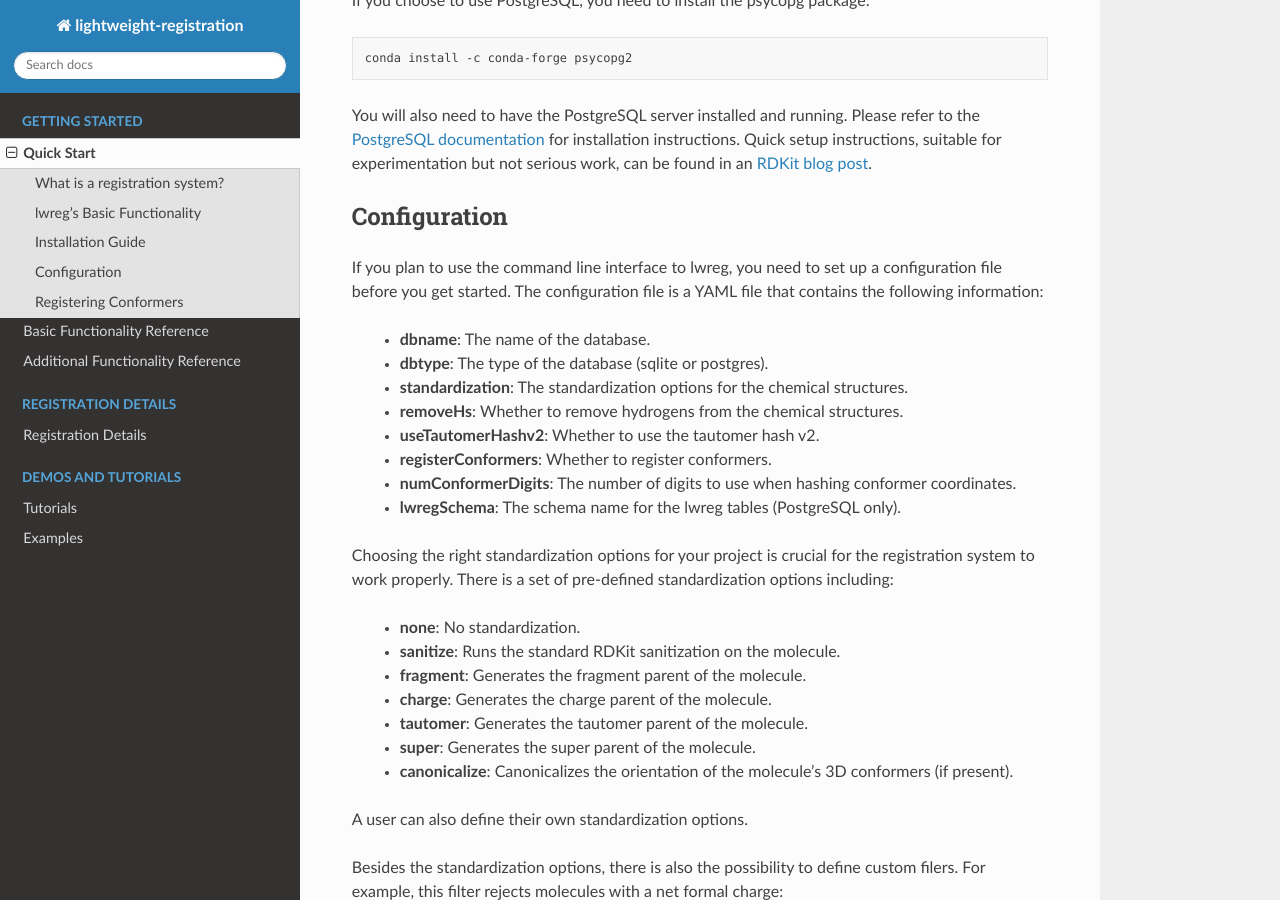
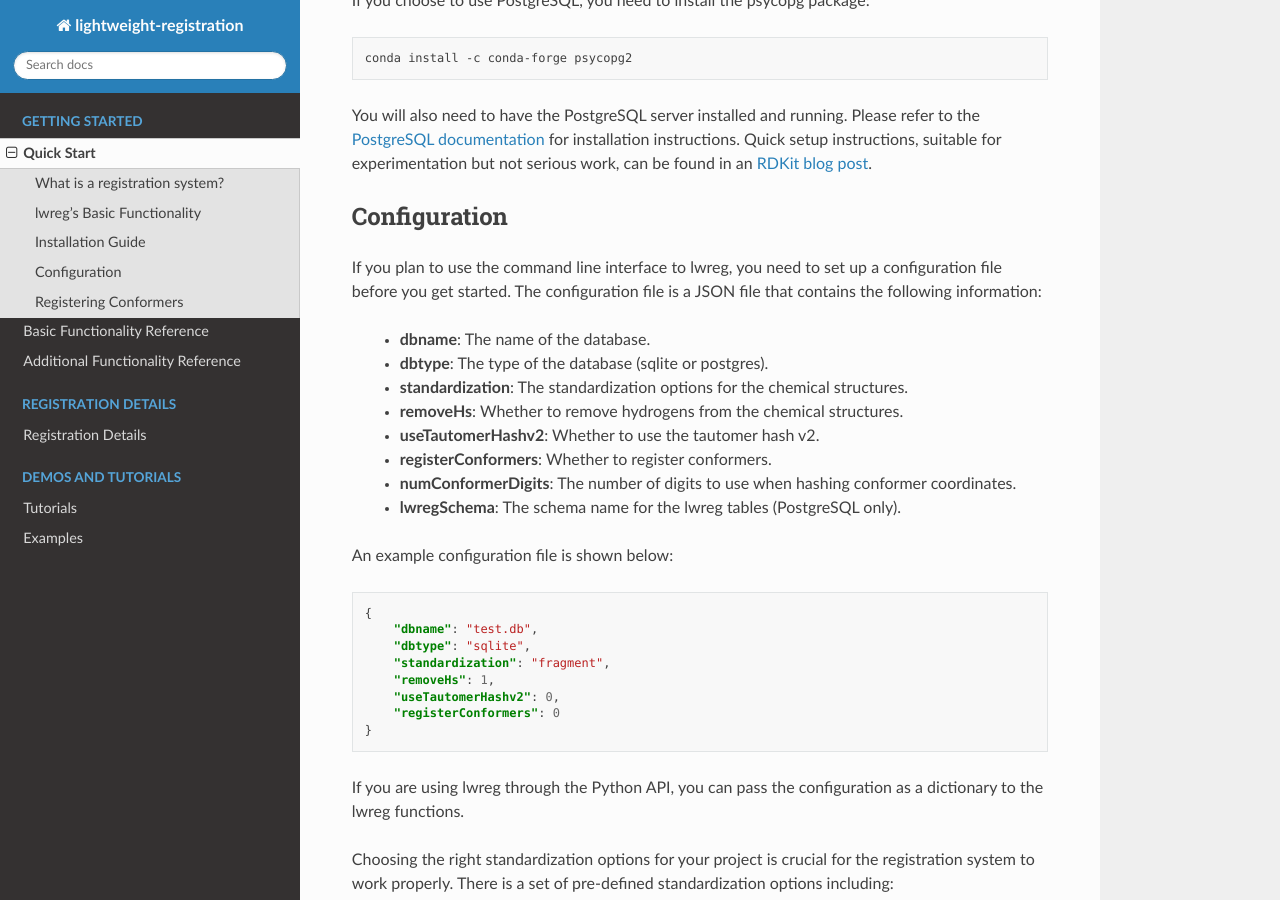
Before and after one commit to rinikerlab/lightweight-registration, a Sphinx documentation site: the page built from docs/source/gettingstarted.rst, in a window 1280 px wide and 900 px high, scrolled down 1266 px. Built offline with Sphinx 7.4.7 and the Read the Docs theme 3.1.0, drawn with Linux system fonts in a browser that asks for light colours.

Commit message:
changes on the config file docs

```diff
--- a/docs/source/gettingstarted.rst
+++ b/docs/source/gettingstarted.rst
@@ -67,7 +67,7 @@ Please refer to the `PostgreSQL documentation <https://www.postgresql.org/docs/>
 Configuration
 -------------
 If you plan to use the command line interface to lwreg, you need to set up a configuration file before you get started.
-The configuration file is a YAML file that contains the following information:
+The configuration file is a JSON file that contains the following information:
 
     - **dbname**: The name of the database.
     - **dbtype**: The type of the database (sqlite or postgres).
@@ -77,6 +77,21 @@ The configuration file is a YAML file that contains the following information:
     - **registerConformers**: Whether to register conformers.
     - **numConformerDigits**: The number of digits to use when hashing conformer coordinates.
     - **lwregSchema**: The schema name for the lwreg tables (PostgreSQL only).
+
+An example configuration file is shown below:
+
+.. code-block:: json
+
+    {
+        "dbname": "test.db",
+        "dbtype": "sqlite",
+        "standardization": "fragment",
+        "removeHs": 1,
+        "useTautomerHashv2": 0,
+        "registerConformers": 0
+    }
+
+If you are using lwreg through the Python API, you can pass the configuration as a dictionary to the lwreg functions.
 
 Choosing the right standardization options for your project is crucial for the registration system to work properly.
 There is a set of pre-defined standardization options including:
```
